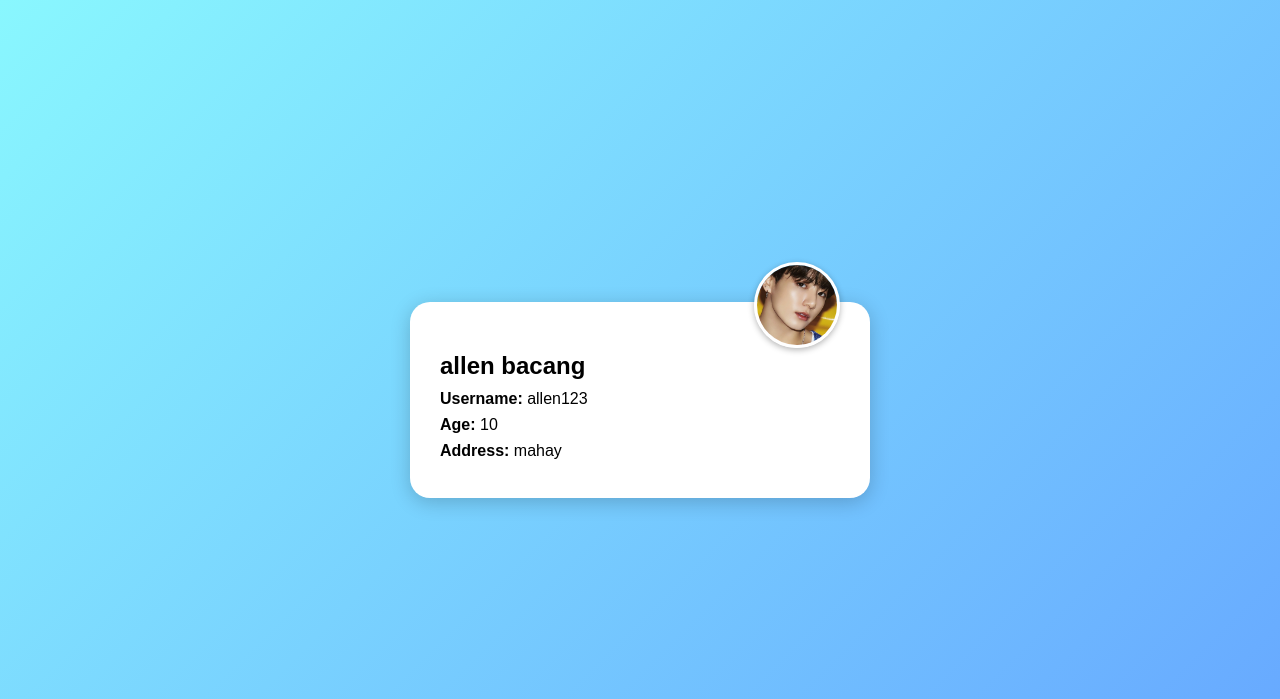
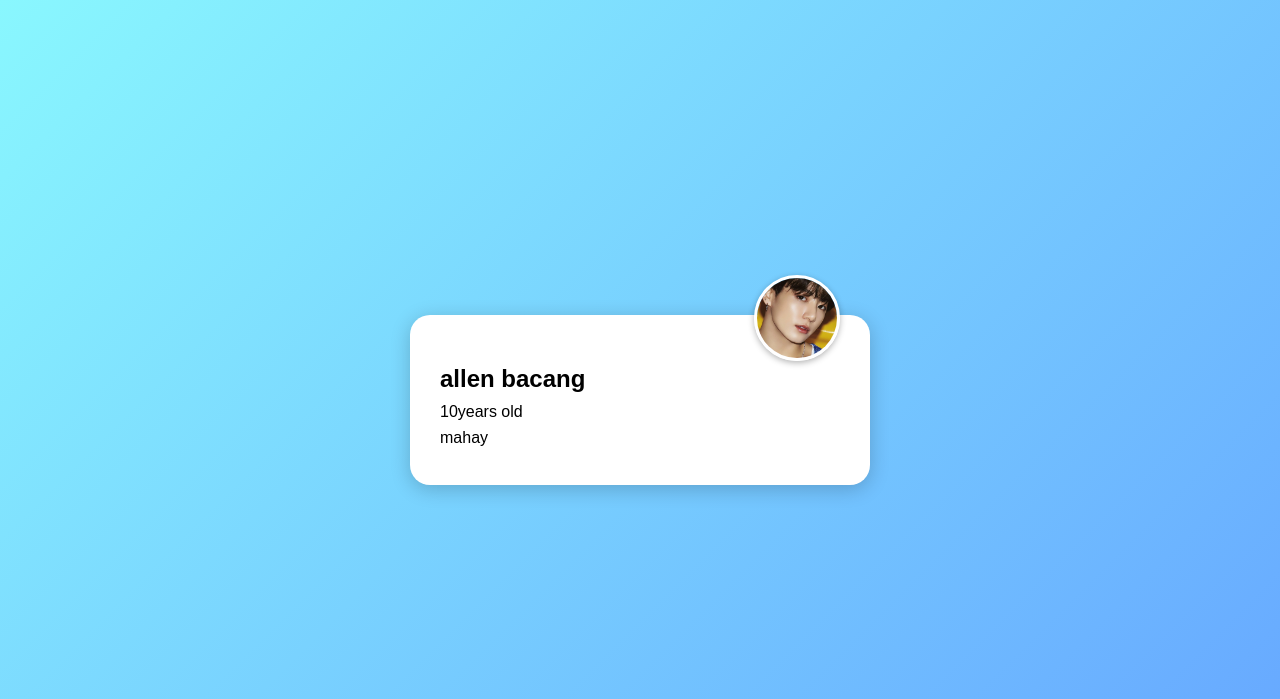
Before and after one commit to BRyerCollyns/WEEK1DAY2, a Flask app: template login_app/templates/profile.html in a window 1280 px wide. Shown: the top 699 px of the page. Run offline with Flask 3, Linux system fonts and the light colour scheme; the template is opened without the code that fills it: values that come from a table or form of the project are taken from there, most other values are stand-ins (such as "Sample title", 1, 10 or a date in 2020).

Commit message:
first commit

```diff
--- a/login_app/app.py
+++ b/login_app/app.py
@@ -76,7 +76,6 @@ def login():
                 'name': user.name,
                 'birthday': user.birthday,
                 'address': user.address,
-                'username': user.username,
                 'image': user.image
             }
             return redirect(url_for('profile'))
--- a/login_app/templates/profile.html
+++ b/login_app/templates/profile.html
@@ -52,9 +52,8 @@
         <img src="{{ url_for('static', filename='uploads/' + user.image) }}" alt="Profile Image" class="profile-image">
     {% endif %}
     <h2>{{ user.name }}</h2>
-    <p><strong>Username:</strong> {{ user.username }}</p>
-    <p><strong>Age:</strong> {{ age }}</p>
-    <p><strong>Address:</strong> {{ user.address }}</p>
+    <p><strong></strong> {{ age }}years old</p>
+    <p><strong></strong> {{ user.address }}</p>
 </div>
 
 </body>
```
Also changed, not shown: README.md, instance/users.db, login_app/instance/users.db (added), login_app/static/uploads/Jungkook_Lights_Boy_With_Luv_Promo_Picture.webp (added).
